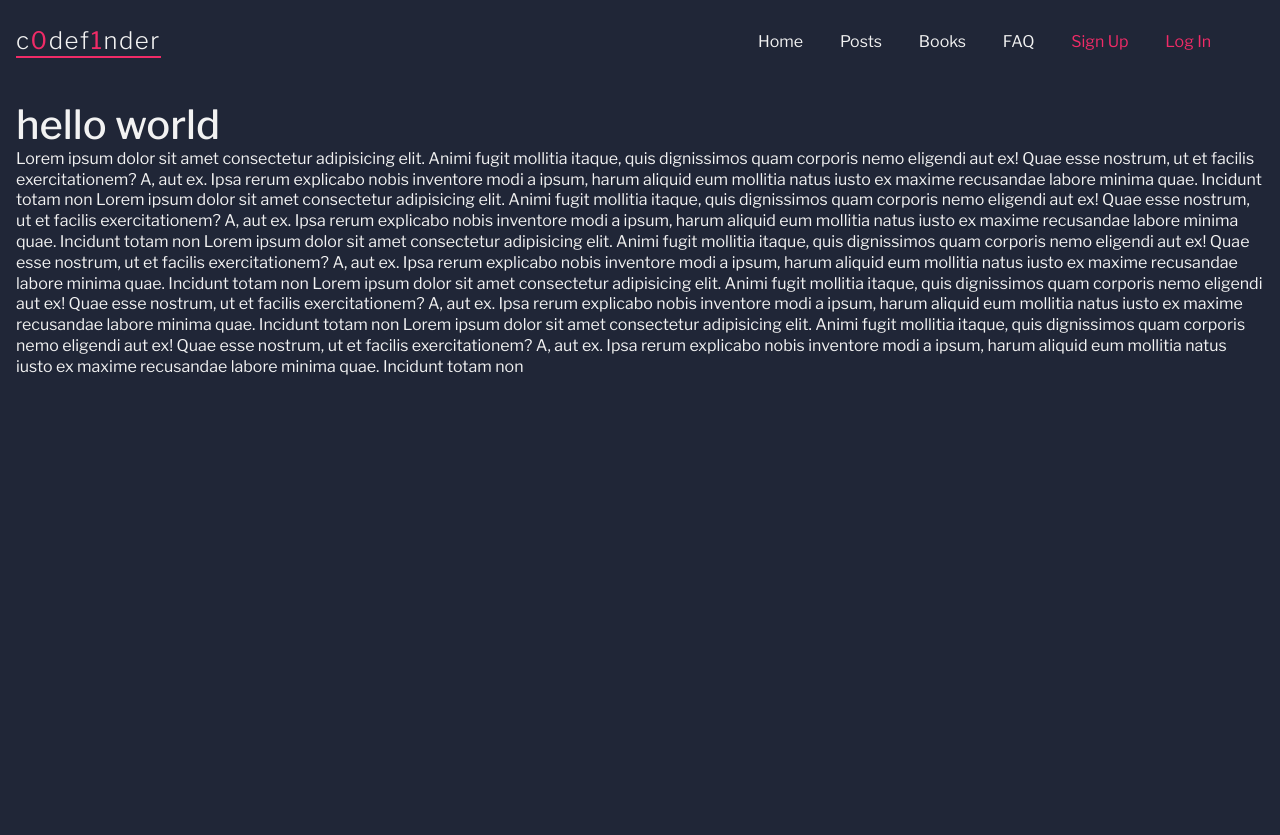
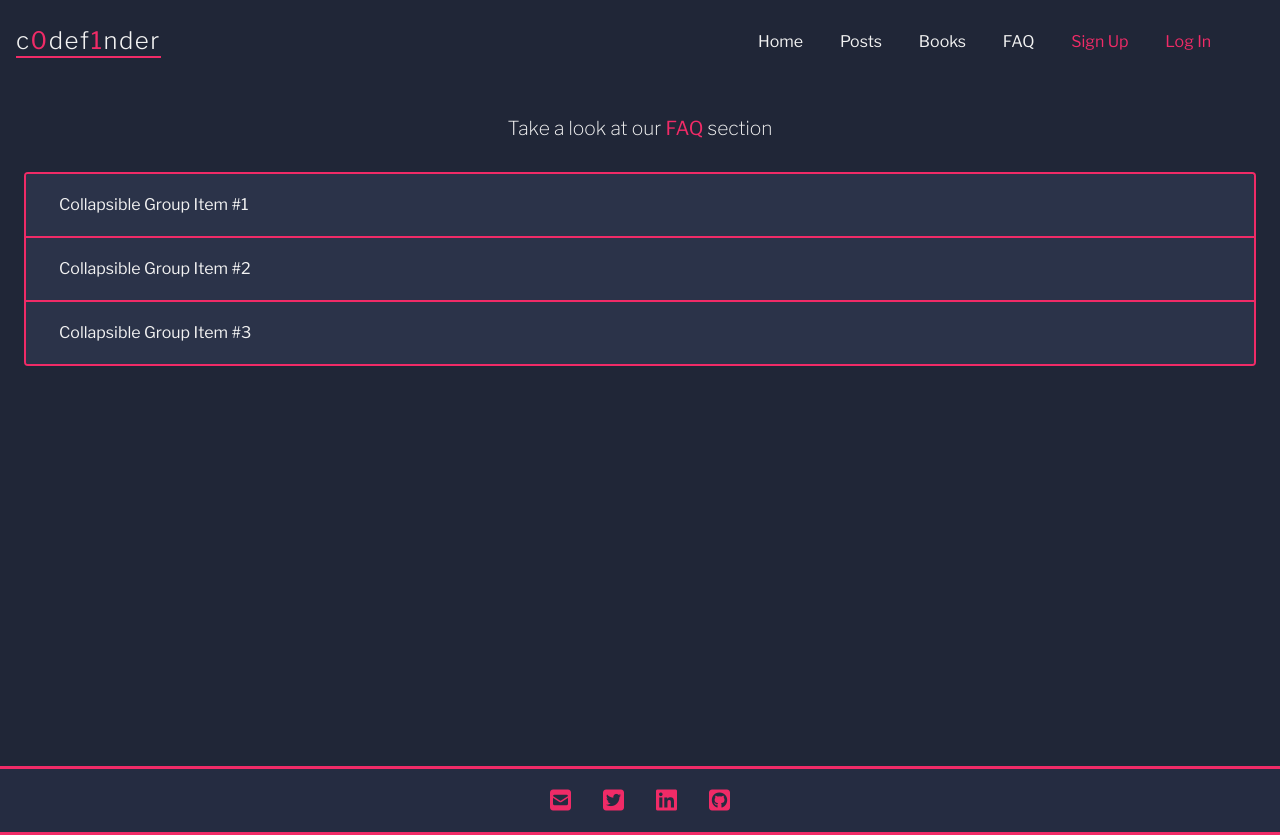
Before and after one commit to paniaguaadrian/c0def1nder, a plain HTML site: page faq.html in a window 1280 px wide. Before the commit the page ends 800 px from the top, so only its background shows below. Drawn offline with nearby package versions, Linux system fonts and the light colour scheme.

Commit message:
Style and html file for FAQ created. Added footer as well.

```diff
--- /dev/null
+++ b/app/scss/_faq.scss
@@ -0,0 +1,41 @@
+.faq_header_container {
+  margin: 2rem;
+  text-align: center;
+}
+
+.faq_header h1 {
+  font-size: 1.2rem;
+  font-weight: 200;
+  color: $b-color;
+}
+
+.faq_header h1 > span {
+  font-size: 1.2rem;
+  font-weight: 400;
+  color: $y-color;
+}
+
+.accordion {
+  margin: 1rem 1.5rem;
+  font-family: $body-font;
+}
+
+.card {
+  border: 2px solid $y-color;
+}
+
+.card-header {
+  background-color: #2b3349;
+}
+
+.card-header button {
+  color: $b-color;
+}
+
+.card-body {
+  color: black;
+}
+
+.footer_faq {
+  margin-top: 25rem;
+}
--- a/app/scss/_navbar.scss
+++ b/app/scss/_navbar.scss
@@ -2,6 +2,7 @@
   font-size: 1.5rem;
   letter-spacing: 0.1rem;
   border-bottom: 2px solid $y-color;
+  z-index: 9999;
 }
 
 .navbar__logotext span {
@@ -15,6 +16,7 @@
 }
 
 .overlay {
+  z-index: 99;
   opacity: 0;
   position: fixed;
   top: 0;
@@ -25,12 +27,15 @@
 }
 
 .header {
+  z-index: 999;
   .hmb__menu {
+    z-index: 999;
     margin-top: 0.5rem;
     margin-right: 1rem;
   }
   // Hamburger open styles
   &.open {
+    z-index: 199;
     .header__toggle {
       > span:first-child {
         transform: rotate(45deg);
@@ -64,6 +69,7 @@
   }
 
   &__menu {
+    z-index: 999;
     position: absolute;
     width: calc(100% - 3rem);
     left: 50%;
--- a/app/scss/style.scss
+++ b/app/scss/style.scss
@@ -6,6 +6,7 @@
 @import "navbar";
 @import "footer";
 @import "hero";
+@import "faq";
 @import "textAnimation";
 @import "posts";
 @import "books";
--- a/faq.html
+++ b/faq.html
@@ -12,6 +12,12 @@
       integrity="sha384-JcKb8q3iqJ61gNV9KGb8thSsNjpSL0n8PARn9HuZOnIxN0hoP+VmmDGMN5t9UJ0Z"
       crossorigin="anonymous"
     />
+
+    <!-- Font Awesome -->
+    <script
+      src="https://kit.fontawesome.com/73cec3d1ec.js"
+      crossorigin="anonymous"
+    ></script>
 
     <!-- Stylesheets -->
     <link rel="stylesheet" href="app/scss/style.css" />
@@ -247,37 +253,150 @@
       </div>
     </header>
 
-    <!-- TEST -->
-    <div class="container--pall flex flex-dir-c">
-      <h1 class="first">hello world</h1>
-      <p>
-        Lorem ipsum dolor sit amet consectetur adipisicing elit. Animi fugit
-        mollitia itaque, quis dignissimos quam corporis nemo eligendi aut ex!
-        Quae esse nostrum, ut et facilis exercitationem? A, aut ex. Ipsa rerum
-        explicabo nobis inventore modi a ipsum, harum aliquid eum mollitia natus
-        iusto ex maxime recusandae labore minima quae. Incidunt totam non Lorem
-        ipsum dolor sit amet consectetur adipisicing elit. Animi fugit mollitia
-        itaque, quis dignissimos quam corporis nemo eligendi aut ex! Quae esse
-        nostrum, ut et facilis exercitationem? A, aut ex. Ipsa rerum explicabo
-        nobis inventore modi a ipsum, harum aliquid eum mollitia natus iusto ex
-        maxime recusandae labore minima quae. Incidunt totam non Lorem ipsum
-        dolor sit amet consectetur adipisicing elit. Animi fugit mollitia
-        itaque, quis dignissimos quam corporis nemo eligendi aut ex! Quae esse
-        nostrum, ut et facilis exercitationem? A, aut ex. Ipsa rerum explicabo
-        nobis inventore modi a ipsum, harum aliquid eum mollitia natus iusto ex
-        maxime recusandae labore minima quae. Incidunt totam non Lorem ipsum
-        dolor sit amet consectetur adipisicing elit. Animi fugit mollitia
-        itaque, quis dignissimos quam corporis nemo eligendi aut ex! Quae esse
-        nostrum, ut et facilis exercitationem? A, aut ex. Ipsa rerum explicabo
-        nobis inventore modi a ipsum, harum aliquid eum mollitia natus iusto ex
-        maxime recusandae labore minima quae. Incidunt totam non Lorem ipsum
-        dolor sit amet consectetur adipisicing elit. Animi fugit mollitia
-        itaque, quis dignissimos quam corporis nemo eligendi aut ex! Quae esse
-        nostrum, ut et facilis exercitationem? A, aut ex. Ipsa rerum explicabo
-        nobis inventore modi a ipsum, harum aliquid eum mollitia natus iusto ex
-        maxime recusandae labore minima quae. Incidunt totam non
-      </p>
+    <div class="faq_header_container">
+      <div class="faq_header">
+        <h1>Take a look at our <span>FAQ</span> section</h1>
+      </div>
     </div>
+    <div class="faq_sections">
+      <div class="accordion" id="accordionExample">
+        <div class="card">
+          <div class="card-header" id="headingOne">
+            <h2 class="mb-0">
+              <button
+                class="btn btn-link btn-block text-left collapsed"
+                type="button"
+                data-toggle="collapse"
+                data-target="#collapseOne"
+                aria-expanded="false"
+                aria-controls="collapseOne"
+              >
+                Collapsible Group Item #1
+              </button>
+            </h2>
+          </div>
+
+          <div
+            id="collapseOne"
+            class="collapse"
+            aria-labelledby="headingOne"
+            data-parent="#accordionExample"
+          >
+            <div class="card-body">
+              Anim pariatur cliche reprehenderit, enim eiusmod high life
+              accusamus terry richardson ad squid. 3 wolf moon officia aute, non
+              cupidatat skateboard dolor brunch. Food truck quinoa nesciunt
+              laborum eiusmod. Brunch 3 wolf moon tempor, sunt aliqua put a bird
+              on it squid single-origin coffee nulla assumenda shoreditch et.
+              Nihil anim keffiyeh helvetica, craft beer labore wes anderson cred
+              nesciunt sapiente ea proident. Ad vegan excepteur butcher vice
+              lomo. Leggings occaecat craft beer farm-to-table, raw denim
+              aesthetic synth nesciunt you probably haven't heard of them
+              accusamus labore sustainable VHS.
+            </div>
+          </div>
+        </div>
+        <div class="card">
+          <div class="card-header" id="headingTwo">
+            <h2 class="mb-0">
+              <button
+                class="btn btn-link btn-block text-left collapsed"
+                type="button"
+                data-toggle="collapse"
+                data-target="#collapseTwo"
+                aria-expanded="false"
+                aria-controls="collapseTwo"
+              >
+                Collapsible Group Item #2
+              </button>
+            </h2>
+          </div>
+          <div
+            id="collapseTwo"
+            class="collapse"
+            aria-labelledby="headingTwo"
+            data-parent="#accordionExample"
+          >
+            <div class="card-body">
+              Anim pariatur cliche reprehenderit, enim eiusmod high life
+              accusamus terry richardson ad squid. 3 wolf moon officia aute, non
+              cupidatat skateboard dolor brunch. Food truck quinoa nesciunt
+              laborum eiusmod. Brunch 3 wolf moon tempor, sunt aliqua put a bird
+              on it squid single-origin coffee nulla assumenda shoreditch et.
+              Nihil anim keffiyeh helvetica, craft beer labore wes anderson cred
+              nesciunt sapiente ea proident. Ad vegan excepteur butcher vice
+              lomo. Leggings occaecat craft beer farm-to-table, raw denim
+              aesthetic synth nesciunt you probably haven't heard of them
+              accusamus labore sustainable VHS.
+            </div>
+          </div>
+        </div>
+        <div class="card">
+          <div class="card-header" id="headingThree">
+            <h2 class="mb-0">
+              <button
+                class="btn btn-link btn-block text-left collapsed"
+                type="button"
+                data-toggle="collapse"
+                data-target="#collapseThree"
+                aria-expanded="false"
+                aria-controls="collapseThree"
+              >
+                Collapsible Group Item #3
+              </button>
+            </h2>
+          </div>
+          <div
+            id="collapseThree"
+            class="collapse"
+            aria-labelledby="headingThree"
+            data-parent="#accordionExample"
+          >
+            <div class="card-body">
+              Anim pariatur cliche reprehenderit, enim eiusmod high life
+              accusamus terry richardson ad squid. 3 wolf moon officia aute, non
+              cupidatat skateboard dolor brunch. Food truck quinoa nesciunt
+              laborum eiusmod. Brunch 3 wolf moon tempor, sunt aliqua put a bird
+              on it squid single-origin coffee nulla assumenda shoreditch et.
+              Nihil anim keffiyeh helvetica, craft beer labore wes anderson cred
+              nesciunt sapiente ea proident. Ad vegan excepteur butcher vice
+              lomo. Leggings occaecat craft beer farm-to-table, raw denim
+              aesthetic synth nesciunt you probably haven't heard of them
+              accusamus labore sustainable VHS.
+            </div>
+          </div>
+        </div>
+      </div>
+    </div>
+
+    <section class="footer_container footer_faq">
+      <div class="footer_social">
+        <a
+          class="social_links"
+          href="mailto:paniaguasanchezadrian@gmail.com"
+          target="_blank"
+          ><i class="fas fa-envelope-square"></i
+        ></a>
+        <a
+          class="social_links"
+          href="https://twitter.com/BreadandwaterA"
+          target="_blank"
+          ><i class="fab fa-twitter-square"></i
+        ></a>
+        <a
+          class="social_links"
+          href="https://www.linkedin.com/in/adrian-paniagua/"
+          target="_blank"
+          ><i class="fab fa-linkedin"></i
+        ></a>
+        <a
+          class="social_links"
+          href="https://github.com/paniaguaadrian"
+          target="_blank"
+          ><i class="fab fa-github-square"></i
+        ></a>
+      </div>
+    </section>
 
     <!-- scripts -->
     <script src="app/js/main.js"></script>
```
Also changed, not shown: app/scss/style.css, 1 other file.
